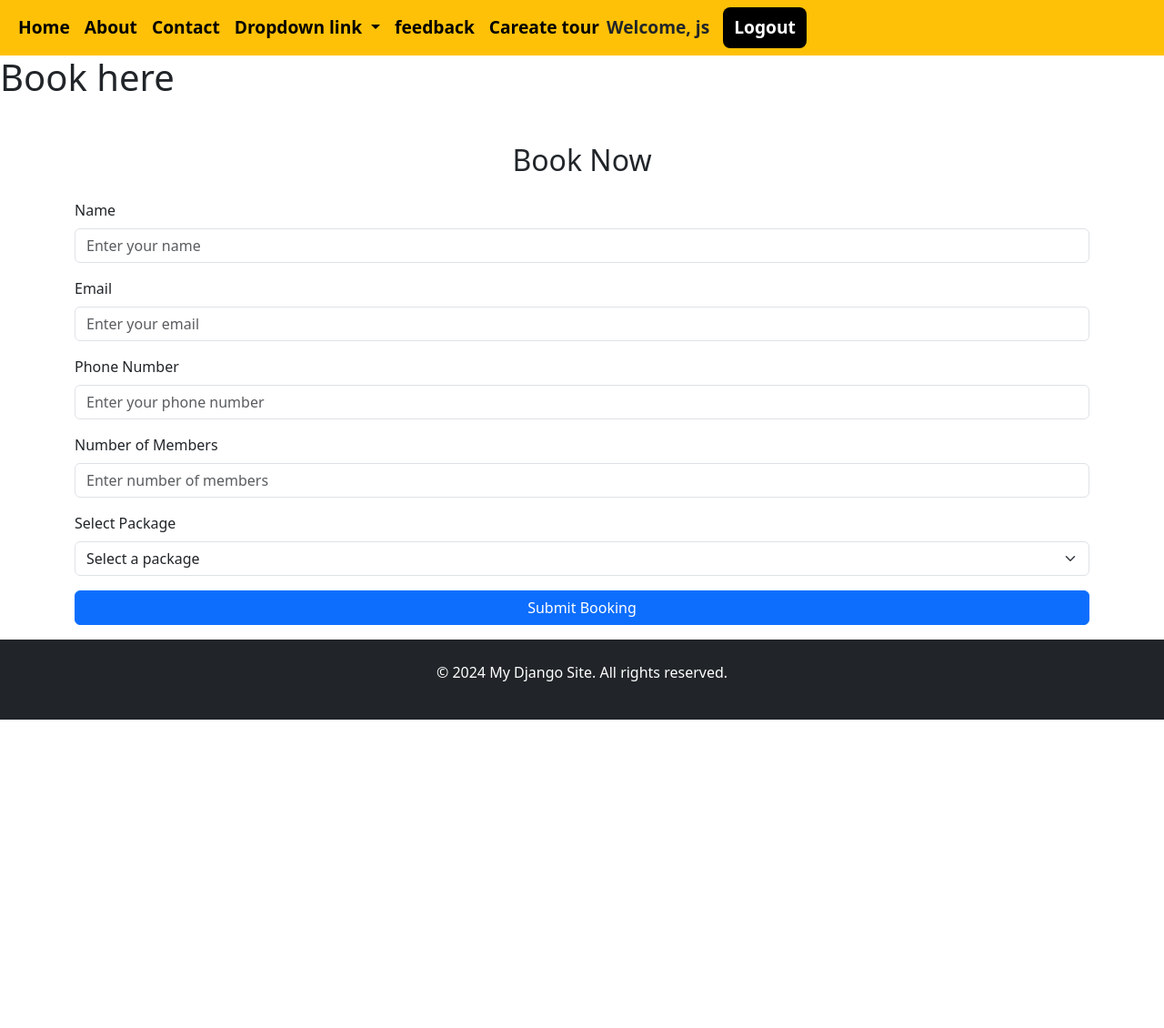
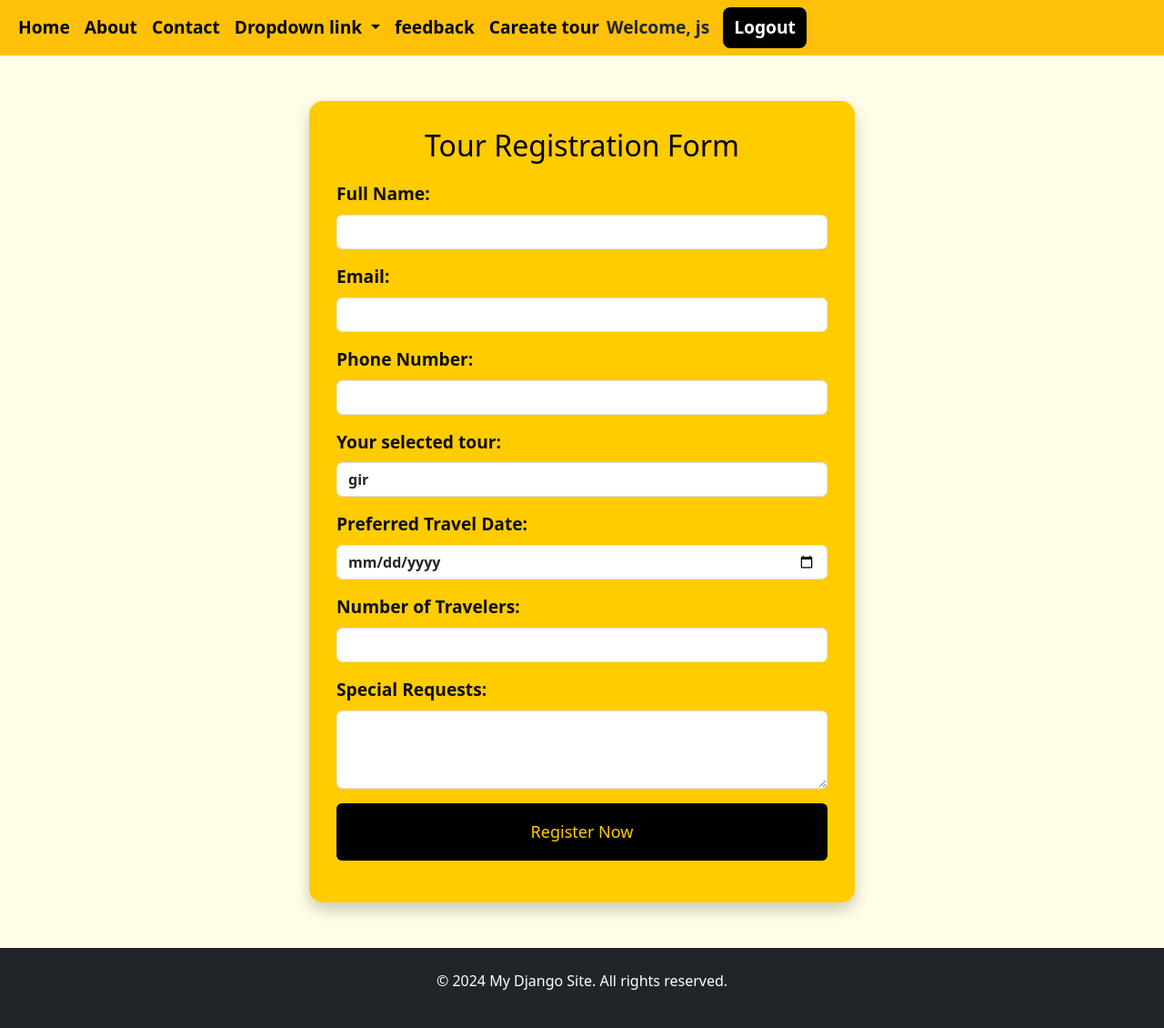
Before and after one commit to chavda-jitendra/js-tour.github.io, a Django app: page /book/?title=gir in a window 1280 px wide. Shown: the whole page at 91% size. Before the commit the page ends 791 px from the top, so only its background shows below. Run offline with Django 5.2, Linux system fonts and the light colour scheme; a user stored in the database is signed in; data comes from the database, SQL or seed files in the repository; both versions use the stored data as it was after the commit.

Commit message:
card through title get in  register form

```diff
--- a/js/urls.py
+++ b/js/urls.py
@@ -36,7 +36,7 @@ urlpatterns = [
     path('tour/',views.tour,name='tour'),
     path('viewtour/',views.viewtour,name='viewtour'),
     path('book/',views.book,name='book'),
-    path('book/delete/<int:tour_id>/', views.delete_tour, name='delete_tour'),
+    path('tour/delete/<int:tour_id>/', views.delete_tour, name='delete_tour'),
     path('tour/update/<int:tour_id>/',views.update_tour, name='update_tour'),
 ]
 
--- a/static/css/nav.css
+++ b/static/css/nav.css
@@ -48,7 +48,7 @@
     border-radius: 20px;
     overflow: hidden;
     background-color: #ffffff;
-    box-shadow: 0px 0px 10px 5px rgb(18, 16, 19);
+   box-shadow: 5px 5px 20px 10px rgba(162, 51, 226, 0.2);
     transition: transform 0.3s ease, box-shadow 0.3s ease;
     margin-top: 2%;
     margin-bottom: 2%;
@@ -59,7 +59,7 @@
   /* Hover effect */
   .custom-carousel:hover {
     transform: scale(1.02);
-    box-shadow: 0px 0px 10px 5px rgba(162, 9, 9, 0.2);
+    box-shadow: 5px 5px 15px 10px rgba(45, 221, 165, 0.2);
     transition: transform 0.3s ease, box-shadow 0.3s ease;
     border-radius: 20px;
   }
--- a/templates/book.html
+++ b/templates/book.html
@@ -11,49 +11,118 @@
     {% comment %} <link href="https://cdn.jsdelivr.net/npm/bootstrap@5.3.3/dist/css/bootstrap.min.css" rel="stylesheet" integrity="sha384-QWTKZyjpPEjISv5WaRU9OFeRpok6YctnYmDr5pNlyT2bRjXh0JMhjY6hW+ALEwIH" crossorigin="anonymous"> {% endcomment %}
     <link href="https://cdn.jsdelivr.net/npm/bootstrap@5.3.0/dist/css/bootstrap.min.css" rel="stylesheet">
 
+    <style>
+      body {
+        background-color: #fffde7; /* Light yellow background */
+      }
+      h1 {
+        text-align: center;
+        font-size: 2rem;
+        color: #000;
+        margin-bottom: 20px;
+      }
+
+      .r-f {
+        max-width: 600px;
+        margin: 50px auto;
+        background:  #ffcc00;
+        padding: 30px;
+        border-radius: 15px;
+        box-shadow: 0 8px 16px rgba(0, 0, 0, 0.2);
+      }
+
+      label {
+        font-weight: bold;
+        color:rgb(14, 13, 12);
+        font-size: larger;
+      }
+
+      .btn-custom {
+        background-color: #000;
+        color: #ffcc00;
+        border: none;
+        padding: 1em;
+        font-size: large;
+
+      }
+
+      .btn-custom:hover {
+        background-color: #333;
+        color: white;
+      }
+
+      .form-control{
+        font-weight: bolder;
+      }
+
+    </style>
 
 
 </head>
 <body>
-    <h1>Book here</h1>
-    <div class="container mt-5">
-        <h2 class="text-center mb-4">Book Now</h2>
+  <div class="container">
+    <div class="r-f">
+      <h1>Tour Registration Form</h1>
 
-        <form method="post" action="">
+      <form method="POST" action="/register-tour/">
         {% csrf_token %}
 
         <div class="mb-3">
-            <label for="name" class="form-label">Name</label>
-            <input type="text" class="form-control" id="name" name="name" placeholder="Enter your name" required>
+          <label for="name" class="form-label">Full Name:</label>
+          <input type="text" id="name" name="name" class="form-control" required>
         </div>
 
         <div class="mb-3">
-            <label for="email" class="form-label">Email</label>
-            <input type="email" class="form-control" id="email" name="email" placeholder="Enter your email" required>
+          <label for="email" class="form-label">Email:</label>
+          <input type="email" id="email" name="email" class="form-control" required>
         </div>
 
         <div class="mb-3">
-            <label for="phone" class="form-label">Phone Number</label>
-            <input type="tel" class="form-control" id="phone" name="phone" placeholder="Enter your phone number" required>
+          <label for="phone" class="form-label">Phone Number:</label>
+          <input type="tel" id="phone" name="phone" class="form-control" required>
+        </div>
+
+        {% comment %} <div class="mb-3">
+        {% for tour in tours %}
+          <label for="tour_{{ tour.title }}" class="form-label">Your selected tour</label>
+          <input type="text" id="title" name="title" class="form-control" value="{{ tour.title }}" readonly>
+        {% endfor %}
+        </div> {% endcomment %}
+        {% comment %} {% if tours %}
+        <ul>
+            <li>
+                <label for="tour_{{ tour.id }}">
+                    {{ tour.title }}
+                </label><br>
+            </li>
+        </ul>
+         {% endcomment %}
+
+         <div class="mb-3">
+          <label for="tour_title" class="form-label">Your selected tour:</label>
+          <input type="text" id="tour_title" name="title" class="form-control" value="{{ tour.title }}" readonly>
       </div>
 
         <div class="mb-3">
-            <label for="members" class="form-label">Number of Members</label>
-            <input type="number" class="form-control" id="members" name="members" placeholder="Enter number of members" required min="1">
+          <label for="travel_date" class="form-label">Preferred Travel Date:</label>
+          <input type="date" id="travel_date" name="travel_date" class="form-control" required>
         </div>
 
         <div class="mb-3">
-            <label for="package" class="form-label">Select Package</label>
-            <select class="form-select" id="package" name="package" required>
-              <option value="" selected disabled>Select a package</option>
-              {% for tour in tours %}
-                <option value="{{ title.id }}">{{ tour.title }}</option>
-              {% endfor %}
-            </select>
+          <label for="travelers" class="form-label">Number of Travelers:</label>
+          <input type="number" id="travelers" name="travelers" min="1" class="form-control" required>
         </div>
 
-          <button type="submit" class="btn btn-primary w-100">Submit Booking</button>
+
+
+        <div class="mb-3">
+          <label for="notes" class="form-label">Special Requests:</label>
+          <textarea id="notes" name="notes" class="form-control" rows="3"></textarea>
+        </div>
+
+        <button type="submit" class="btn btn-custom w-100">Register Now</button>
       </form>
+    </div>
   </div>
 {% include 'footer.html' %}
 </body>
--- a/templates/index.html
+++ b/templates/index.html
@@ -136,7 +136,7 @@
               <div class="card-body">
                 <h5 class="card-title">{{ tour.title }}</h5>
                 <p class="card-text">{{ tour.description }}</p>
-                <a href="{% if user.is_authenticated %}{% url 'book' %}{% else %}{% url 'login' %}{% endif %}"
+                <a href="{% if user.is_authenticated %}{% url 'book' %}?title={{ tour.title }}{% else %}{% url 'login' %}{% endif %}"
                   class="btn btn-warning text-lg-center fw-bold text-dark" onclick="handleBooking()">
                   Book Now
                 </a>
--- a/templates/tour.html
+++ b/templates/tour.html
@@ -110,7 +110,7 @@
                 {% if tour.image %}
             <img src="{{ tour.image.url }}" alt="{{ tour.title }}" width="200"> <!-- Display Image -->
             {% else %}
-            No Image
+            {% comment %} No Image {% endcomment %}
             {% endif %}
 
                 <div class="mb-3">
--- a/webapp/forms.py
+++ b/webapp/forms.py
@@ -5,3 +5,8 @@ class TourForm(forms.ModelForm):
     class Meta:
         model = Tour
         fields = ['image', 'title', 'description']
+
+
+
+from webapp.models import Tour
+Tour.objects.all().values('title')
--- a/webapp/views.py
+++ b/webapp/views.py
@@ -149,8 +149,13 @@ def viewtour(request):
 @login_required(login_url='/login/')
 def book(request):
     # return render(request,'book.html')
-    tours = Tour.objects.all()
-    return render(request, 'book.html', {'tours': tours})
+    # tour = Tour.objects.all().values('title')
+    # return render(request, 'book.html', {'tours': tours})
+    title = request.GET.get('title')  # Extract title from query parameter
+    tour = Tour.objects.filter(title=title).first() if title else None
+
+    context = {'tour': tour}
+    return render(request, 'book.html', context)
 
 
 
```
Also changed, not shown: db.sqlite3, 1 other file. Lines whose indentation alone changed are shown as unchanged.
